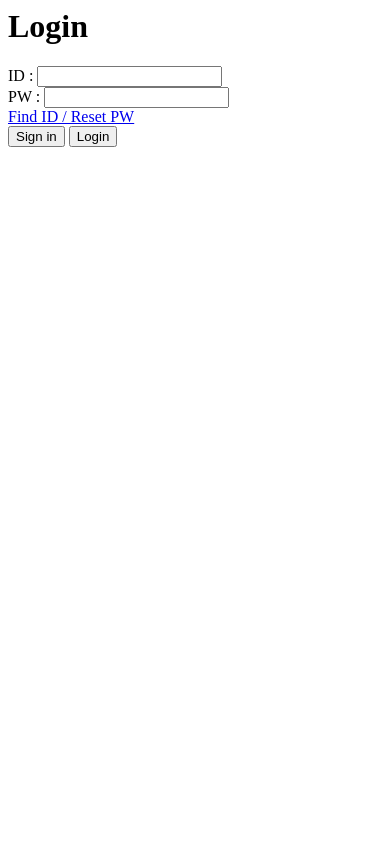
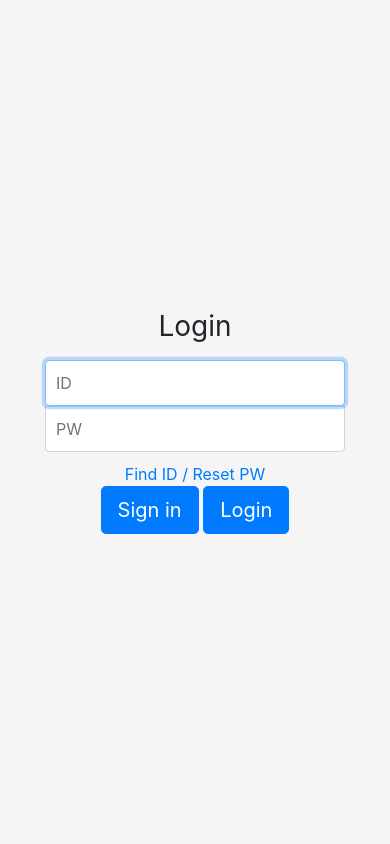
Before and after one commit to qusehdgns/django_cloud, a Django app: page / in a window 390 px wide. Run offline with Django 3.2, Linux system fonts and the light colour scheme.

Commit message:
soobyn
login page css complete

```diff
--- /dev/null
+++ b/main/static/css/main/Login.css
@@ -0,0 +1,40 @@
+html,
+body {
+  height: 100%;
+}
+
+body {
+  display: -ms-flexbox;
+  display: flex;
+  -ms-flex-align: center;
+  align-items: center;
+  padding-top: 40px;
+  padding-bottom: 40px;
+  background-color: #f5f5f5;
+}
+
+.form-login {
+  width: 100%;
+  max-width: 330px;
+  padding: 15px;
+  margin: auto;
+}
+.form-login .form-control {
+  position: relative;
+  box-sizing: border-box;
+  height: auto;
+  padding: 10px;
+  font-size: 16px;
+}
+.form-login .form-control:focus {
+  z-index: 2;
+}
+.form-login input[type="password"] {
+  margin-bottom: 10px;
+  border-top-left-radius: 0;
+  border-top-right-radius: 0;
+}
+
+.form-login .btn2{
+  display:inline-block;
+}
--- a/main/templates/Login.html
+++ b/main/templates/Login.html
@@ -1,24 +1,34 @@
 <head>
-    <meta name="viewport" content="width=device-width,initial-scale=1.0,minimum-scale=1.0,maximum-scale=1.0,user-scalable=no">
+    <meta
+        name="viewport"
+        content="width=device-width,initial-scale=1.0,minimum-scale=1.0,maximum-scale=1.0,user-scalable=no">
         <title>Login Page</title>
+        {% load static %}
+        <link
+            rel="stylesheet"
+            href="https://cdn.jsdelivr.net/npm/bootstrap@4.5.3/dist/css/bootstrap.min.css">
+            <link
+                rel="stylesheet"
+                type="text/css"
+                href="{% static 'css/main/Login.css' %}"/>
             <script src="http://code.jquery.com/jquery-latest.js"></script>
         </head>
 
-<body>
+        <body class="text-center">
+            <form class="form-login" method="POST" action="{% url 'login' %}">
+                <h1 class="h3 mb-3 font-weight-normal">Login</h1>
+                {% csrf_token %}
+                <input type="text" name="userid" class="form-control" placeholder="ID" required="required" autofocus="autofocus">
+                <input type="password" name="userpw" class="form-control" placeholder="PW" required="required">
                 <div>
-        <h1>Login</h1>
-        <form method="POST" action="{% url 'login' %}">
-            {% csrf_token %}
-            ID :
-            <input name="userid" type="text">
-            <br>
-            PW :
-            <input name="userpw" type="password">
-            <br>
                     <a href="{% url 'find_id_reset_pw' %}">Find ID / Reset PW</a>
-            <br>
-            <input type="button" value="Sign in" onclick='location.href = "/sign_in"'>
-            <input type="submit" value="Login">
+                </div>
+                <div class="btn2">
+                    <input type="button" class="btn btn-lg btn-primary btn-block" value="Sign in" onclick='location.href = "/sign_in"'>
+                </div>
+                <div class="btn2">
+                    <input type="submit" class="btn btn-lg btn-primary btn-block" value="Login">
+                </div>
+
             </form>
-    </div>
         </body>
```
Also changed, not shown: main/static/css/main/Sign_in.css (added, +37 -0 lines), main/static/css/main/index.css (added, +104 -0 lines), main/static/js/main/index.js (added, +41 -0 lines), db.sqlite3. Lines whose indentation alone changed are shown as unchanged.
